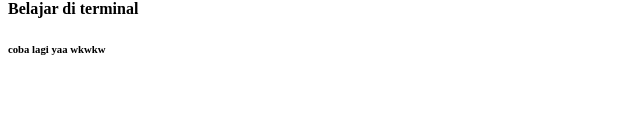
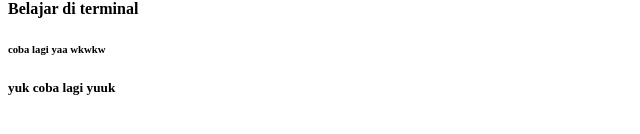
Before and after one commit to triowibowo21/HTML_Dasar, a plain HTML site: page belajar.html in a window 1280 px wide. Shown: the part 170-304 px from the top of the page, without its empty margins (0-640 px from the left). Drawn offline with Linux system fonts and the light colour scheme.

Commit message:
coba lagi fix ini

```diff
--- a/belajar.html
+++ b/belajar.html
@@ -11,5 +11,6 @@
         <h3>TESTING BRANCH LAGI </h3>
         <h4>Belajar di terminal</h4>
         <h6>coba lagi yaa wkwkw</h6>
+        <h5>yuk coba lagi yuuk</h5>
     </body>
 </html>
```
